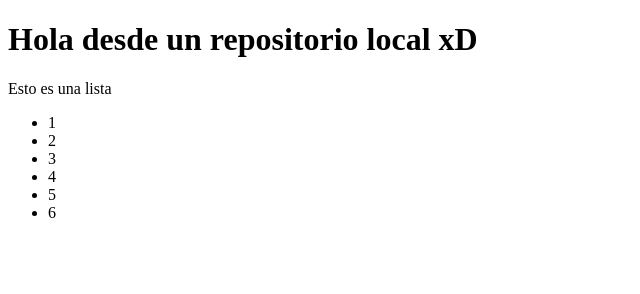
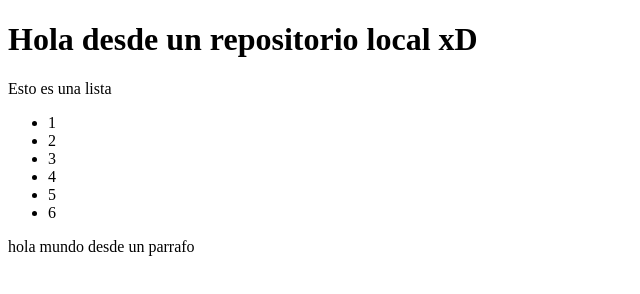
Before and after one commit to sansa1315/gitLocal, a plain HTML site: page index.html in a window 1280 px wide. Shown: the whole page, without its empty margins (0-640 px from the left). Drawn offline with Linux system fonts and the light colour scheme.

Commit message:
Add parragraph

```diff
--- a/index.html
+++ b/index.html
@@ -18,5 +18,6 @@
         <li>5</li>
         <li>6</li>
     </ul>
+    <p>hola mundo desde un parrafo</p>
 </body>
 </html>
```
